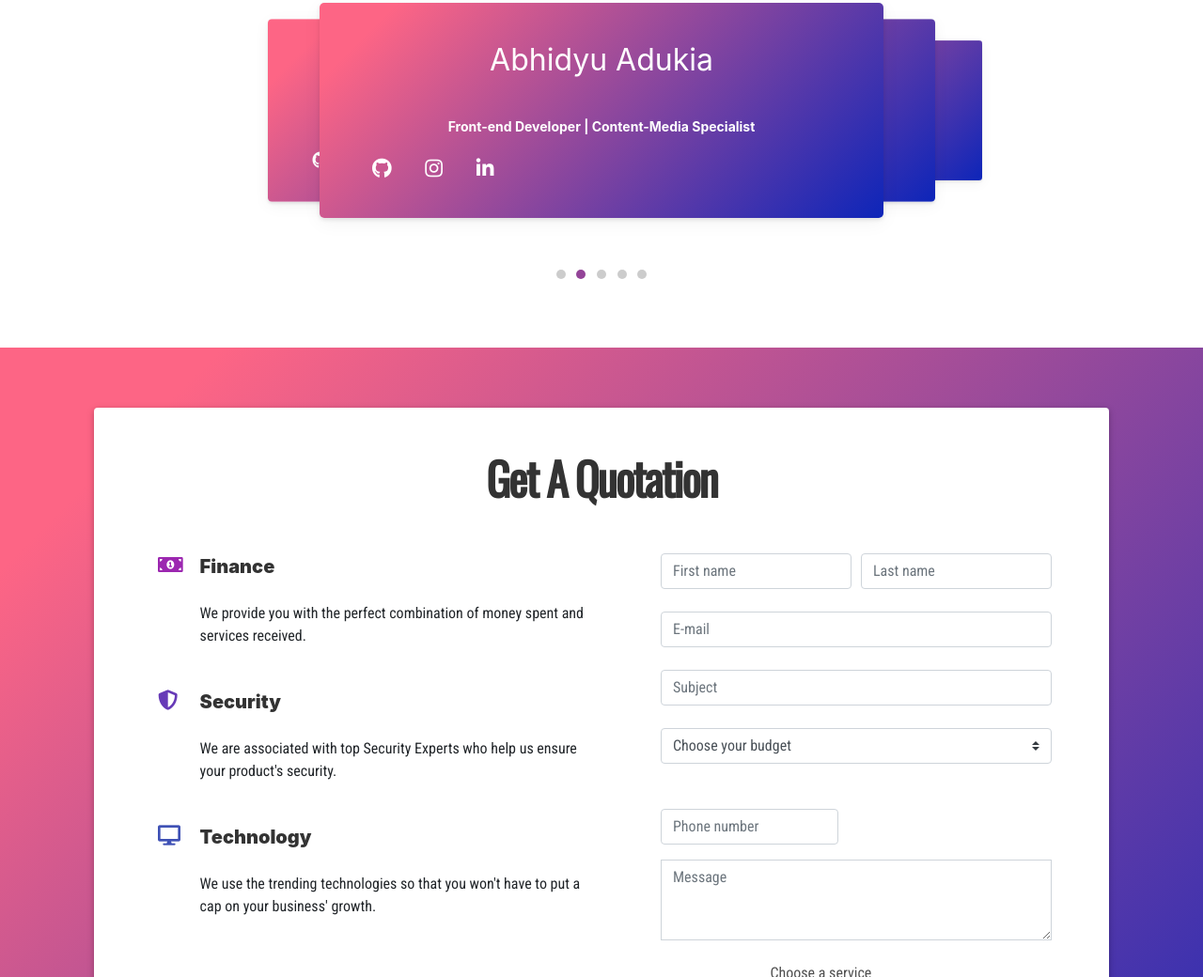
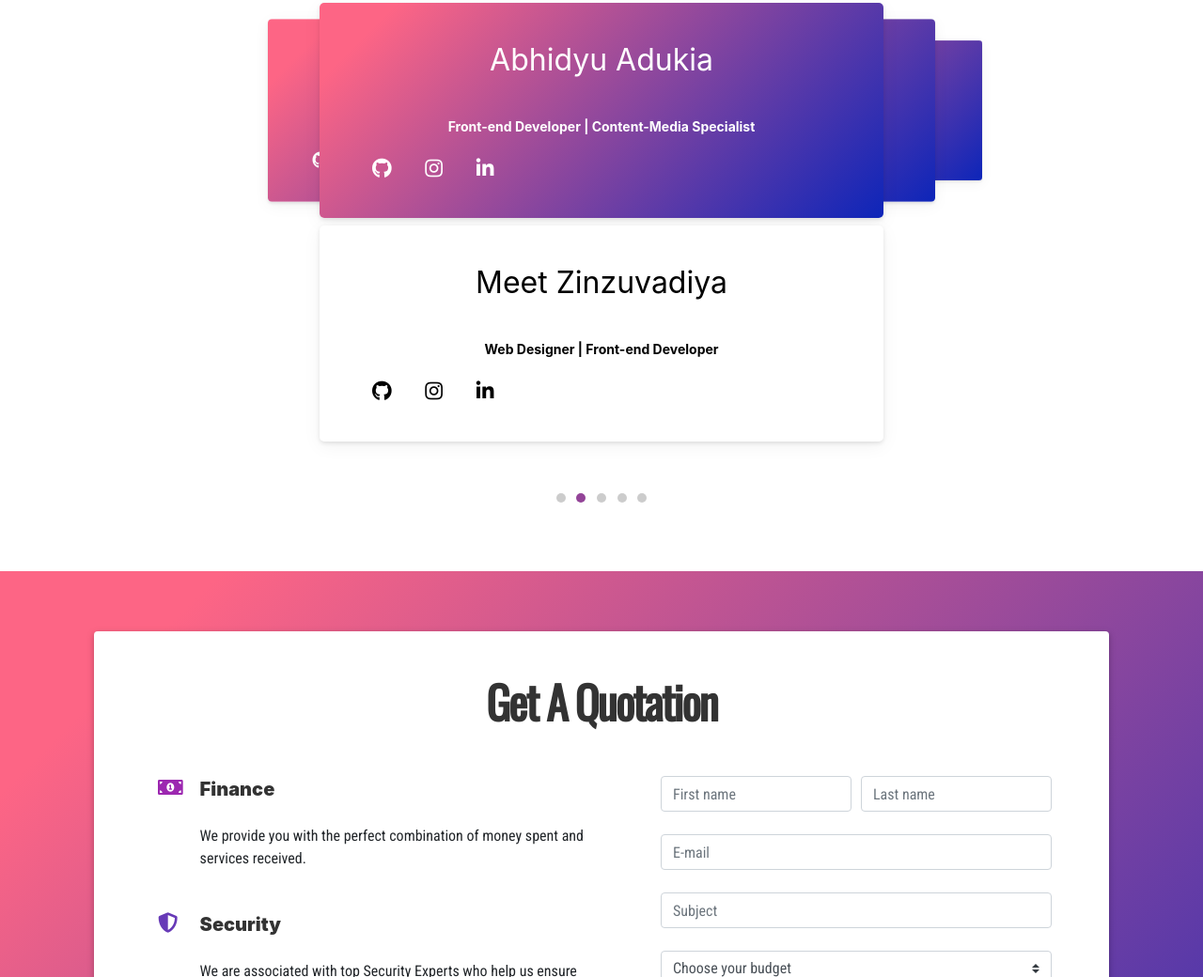
Before and after one commit to ingeniousambivert/Switch, a plain HTML site: page index.html in a window 1280 px wide. Shown: the part 5103-6143 px from the top of the page at 94% size. Drawn offline with nearby package versions, Linux system fonts and the light colour scheme.

Commit message:
Added a new member

```diff
--- a/index.html
+++ b/index.html
@@ -1071,6 +1071,31 @@
 
               </div>
         </label> <!-- Slider__item -->
+
+
+                    <label for="slide-2" class="slider__item  slider__item--2 cards">
+                      <div class="slider__item-content ">
+                        <!--Title-->
+                        <h2 class="card-title text-center">
+                          <a href="https://blackdevil.co" style="color:black;"
+                              target="_blank">
+                            Meet Zinzuvadiya
+                          </a></h2>
+                          <h6 class="font-weight-bold black-text text-center mb-4">Web Designer | Front-end Developer</h6>
+
+                        <!-- GitHub -->
+                        <a href="https://www.github.com/blackdevil98" target="_blank"
+                        class="p-2 m-2 fa-lg git-ic text-center black-text"><i class="fab fa-github"> </i></a>
+                        <!-- Instagram -->
+                        <a href="https://www.instagram.com/_mad_king__" target="_blank"
+                            class="p-2 m-2 fa-lg ins-ic text-center black-text"><i class="fab fa-instagram"> </i></a>
+                        <!-- LinkedIn -->
+                        <a href="https://www.linkedin.com/in/blackdevil98" target="_blank"
+                            class="p-2 m-2 fa-lg li-ic text-center black-text"><i class="fab fa-linkedin-in"> </i></a>
+
+                          </div>
+                    </label> <!-- Slider__item -->
+
 
         <label for="slide-3" class="slider__item  slider__item--3 cards">
           <div class="slider__item-content rgba-gradient">
```
